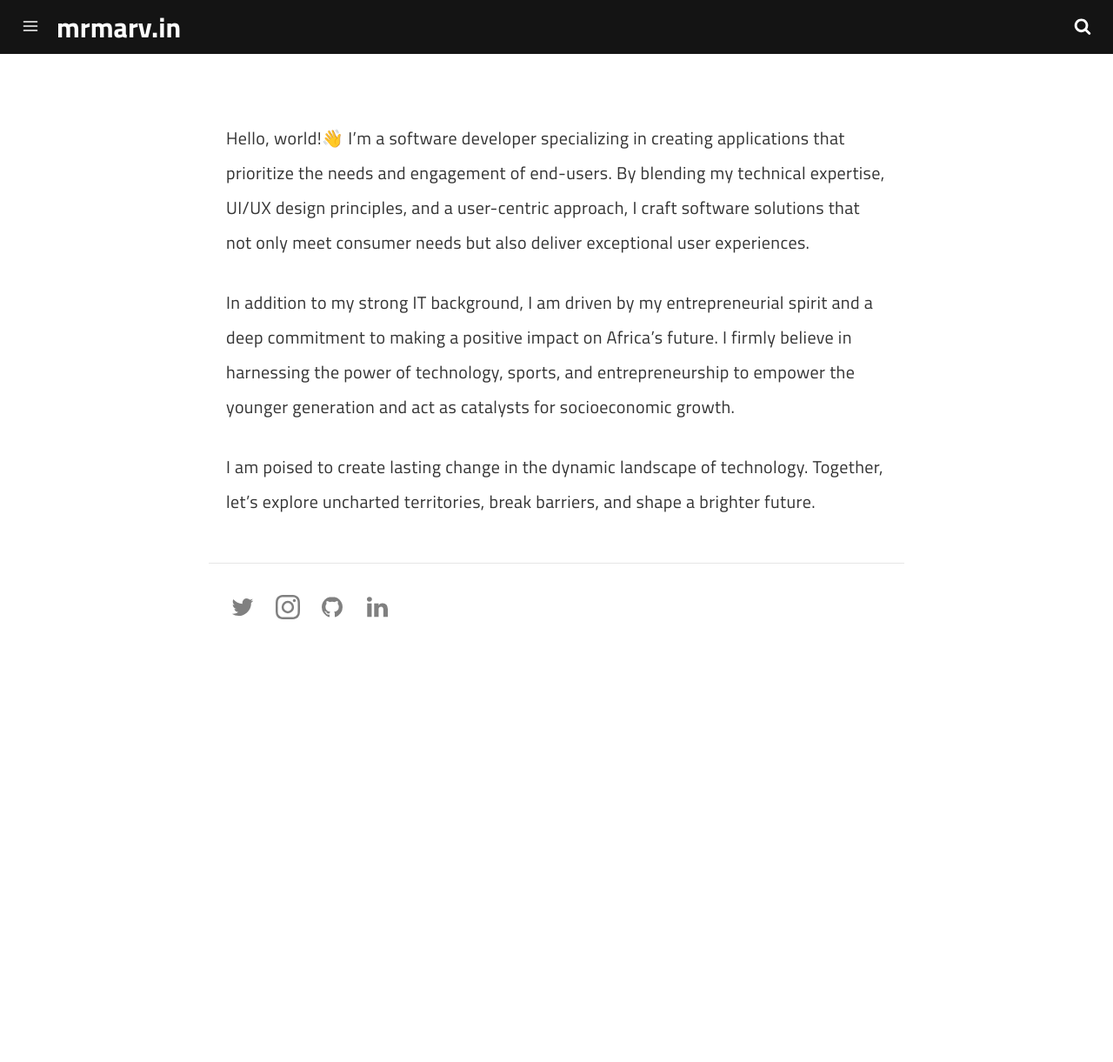
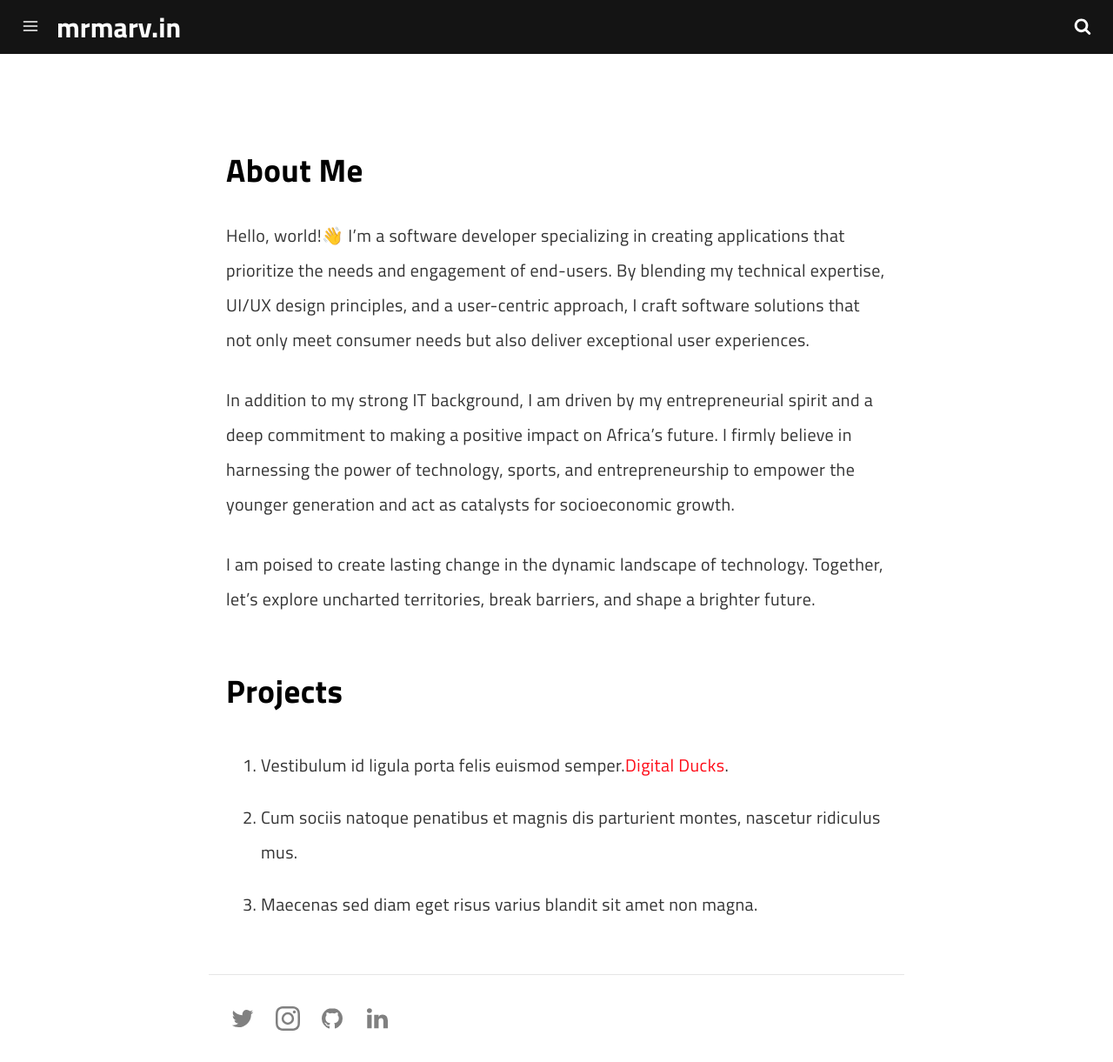
Before and after one commit to marv0/marv0.github.io, a Jekyll site: the page built from pages/about.md, in a window 1280 px wide and 1221 px high. Shown: the whole window at 87% size. Built offline with Jekyll 4.4.1, drawn with Linux system fonts in a browser that asks for light colours; a script that is not in the unit is left out.

Commit message:
Update about.md

```diff
--- a/pages/about.md
+++ b/pages/about.md
@@ -7,8 +7,16 @@ description: Some description.
 permalink: /about/
 ---
 
+## About Me
+
 Hello, world!👋 I'm a software developer specializing in creating applications that prioritize the needs and engagement of end-users. By blending my technical expertise, UI/UX design principles, and a user-centric approach, I craft software solutions that not only meet consumer needs but also deliver exceptional user experiences.
 
 In addition to my strong IT background, I am driven by my entrepreneurial spirit and a deep commitment to making a positive impact on Africa's future. I firmly believe in harnessing the power of technology, sports, and entrepreneurship to empower the younger generation and act as catalysts for socioeconomic growth.
 
 I am poised to create lasting change in the dynamic landscape of technology. Together, let's explore uncharted territories, break barriers, and shape a brighter future.
+
+## Projects
+
+1. Vestibulum id ligula porta felis euismod semper.[Digital Ducks](https://www.digitalducks.co.ke).
+2. Cum sociis natoque penatibus et magnis dis parturient montes, nascetur ridiculus mus.
+3. Maecenas sed diam eget risus varius blandit sit amet non magna.
```
